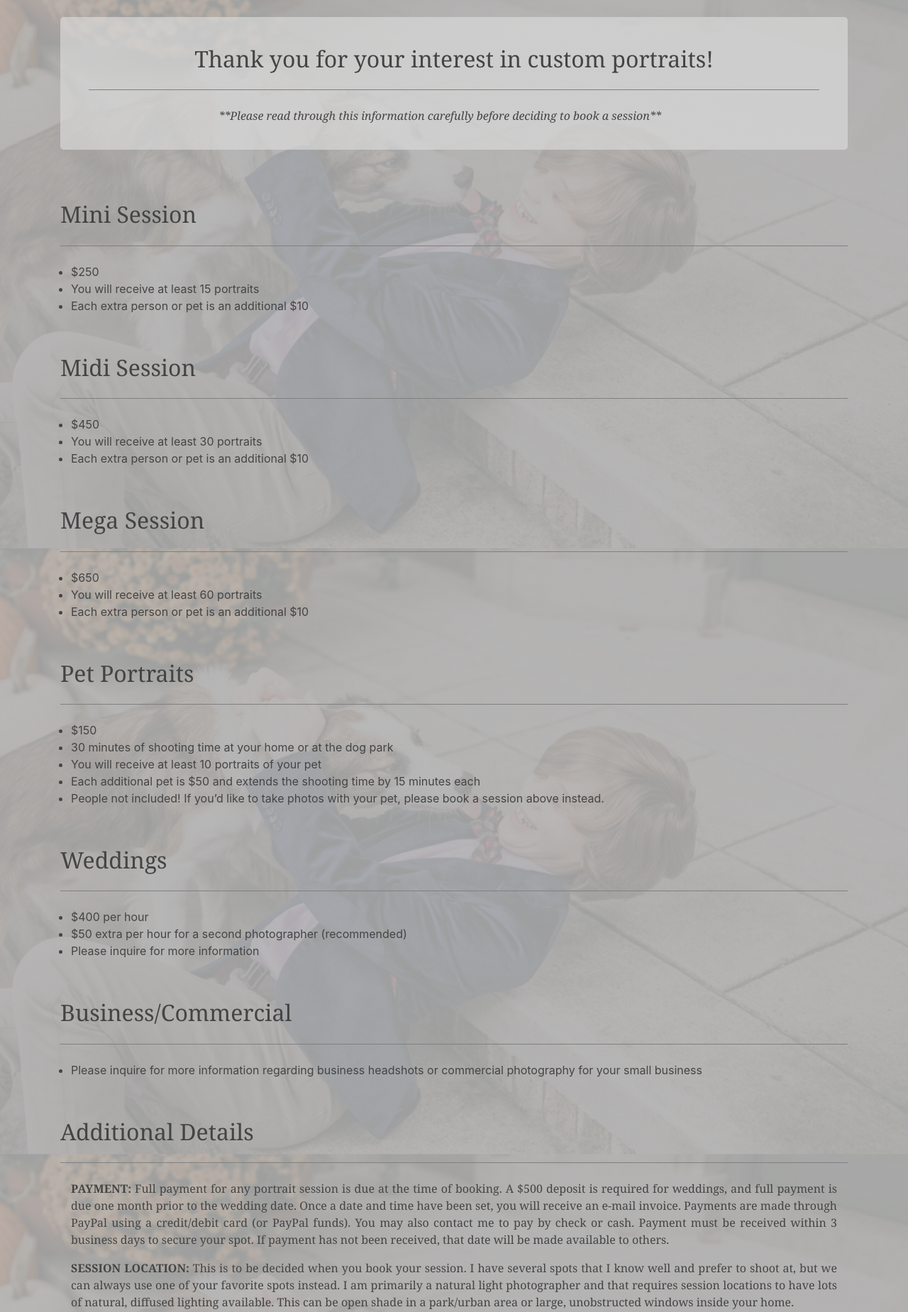
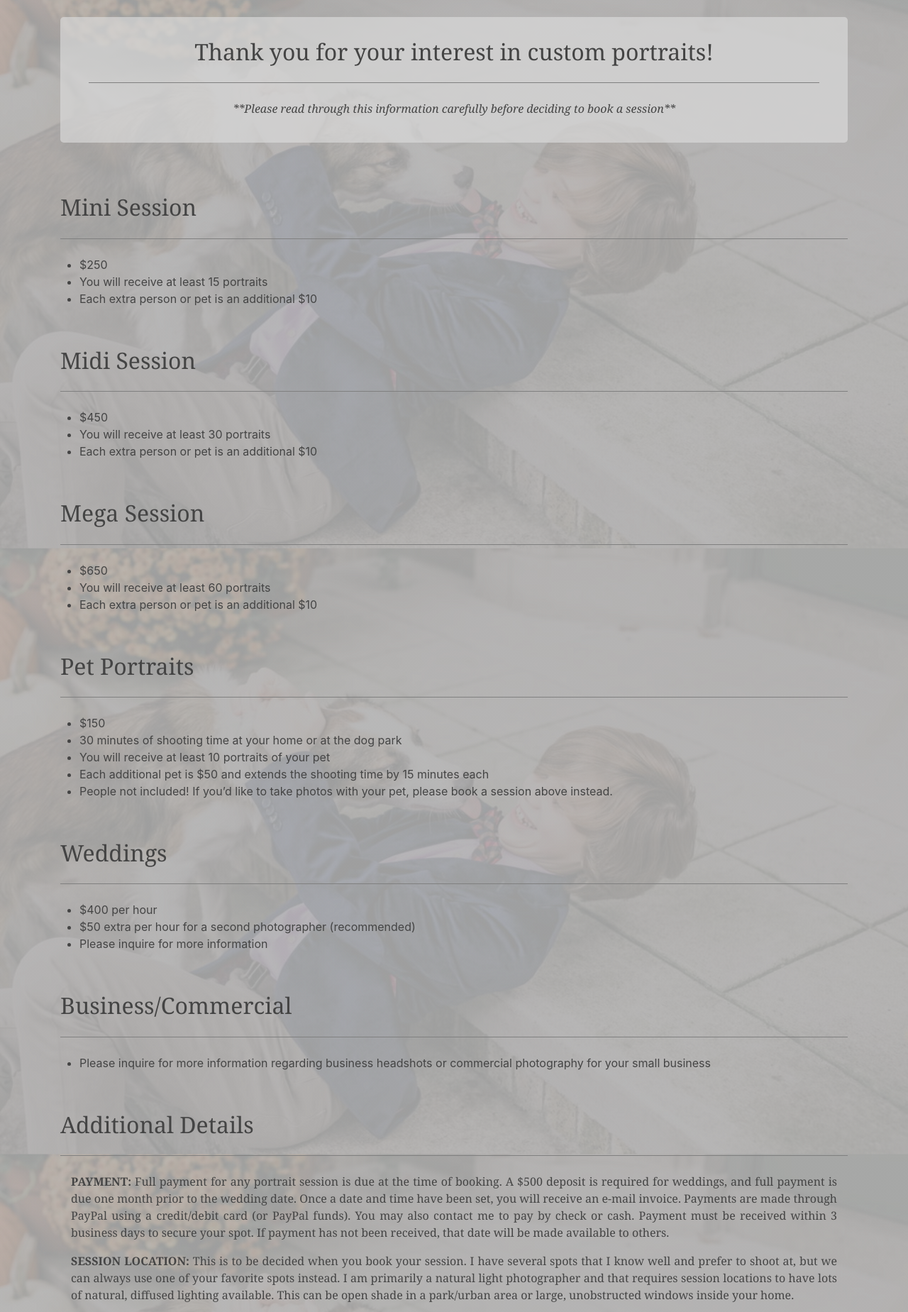
Before and after one commit to byron42/me-photography, a PHP site: page /investment.html in a window 1280 px wide. Shown: the part 81-1930 px from the top of the page at 71% size. Run offline with PHP 8.4, Linux system fonts and the light colour scheme; some libraries are stand-ins or nearby versions.

Commit message:
-@media centering of investment headings -fixed indenting on ul for investment.html -got rid of more inline css

```diff
--- a/css/Content_sub.css
+++ b/css/Content_sub.css
@@ -167,11 +167,15 @@ img {
 }
 
 /*----------------------------------------------------------- Jumbotron (( faq, investment, faq )) */
+div.jumbotron-fluid {
+	padding-top: 40px;
+}
+
 .jumbotron-heading-box {
 	padding-left: 40px;
 	padding-right: 40px;
 	padding-bottom: 20px;
-	padding-top: 10px;
+	padding-top: 30px;
 	background-color: rgba(220, 220, 220, 0.65);
 	font-size: 1em;
 }
@@ -193,11 +197,12 @@ img {
 }
 
 .jumbotron-sub {
-	padding-left: 0px;
-	padding-right: 40px;
+	padding-left: 20px;
+	padding-right: 20px;
 	color: #444444;
 	font-size: 1em;
 	font-style: italic;
+	text-align: center;
 }
 
 .jumbotron-ul {
@@ -206,11 +211,24 @@ img {
 	color: #444444;
 	font-size: 1em;
 }
+
+/* bullet offset */
+ul.text-justify.jumbotron-ul{
+	padding-left: 27px;
+}
+
+.display-5 {
+	color: #444444;
+}
+
 @media only screen and (max-width: 992px) {
 	.display-5 {
 		text-align: center;
 	}
-
+	.center-jt-p {
+		text-align: center !important;
+		padding: 0;
+	}
 }
 /*-------------------------------------------------------------------------------------------------*/
 
--- a/investment.html
+++ b/investment.html
@@ -49,16 +49,16 @@
 	<!-- MAIN CONTENT STARTS HERE -->
 	<main class="container custom-nav-pad content-fade">
 
-		<div class="jumbotron jumbotron-heading-box" style="padding-top: 40px;">
-			<h1 class="display-5 text-center" style="color: #444444;">Thank you for your interest in custom portraits!
+		<div class="jumbotron jumbotron-heading-box">
+			<h1 class="display-5 text-center">Thank you for your interest in custom portraits!
 			</h1>
 			<hr class="my-4" size="7">
 			<p class=" jumbotron-sub text-center">**Please read through this information carefully before deciding to
 				book a session** </p>
 		</div>
 
-		<div class="jumbotron-fluid" style="padding-top: 40px;">
-			<h1 class="display-5" style="color: #444444;">Mini Session</h1>
+		<div class="jumbotron-fluid">
+			<h1 class="display-5">Mini Session</h1>
 			<hr class="my-4" size="7">
 			<ul class="text-justify jumbotron-ul">
 				<li>$250</li>
@@ -67,8 +67,8 @@
 			</ul>
 		</div>
 
-		<div class="jumbotron-fluid" style="padding-top: 40px;">
-			<h1 class="display-5" style="color: #444444;">Midi Session</h1>
+		<div class="jumbotron-fluid">
+			<h1 class="display-5">Midi Session</h1>
 			<hr class="my-4" size="7">
 			<ul class="text-justify jumbotron-ul">
 				<li>$450</li>
@@ -77,8 +77,8 @@
 			</ul>
 		</div>
 
-		<div class="jumbotron-fluid" style="padding-top: 40px;">
-			<h1 class="display-5" style="color: #444444;">Mega Session</h1>
+		<div class="jumbotron-fluid">
+			<h1 class="display-5">Mega Session</h1>
 			<hr class="my-4" size="7">
 			<ul class="text-justify jumbotron-ul">
 				<li>$650</li>
@@ -87,8 +87,8 @@
 			</ul>
 		</div>
 
-		<div class="jumbotron-fluid" style="padding-top: 40px;">
-			<h1 class="display-5" style="color: #444444;">Pet Portraits</h1>
+		<div class="jumbotron-fluid">
+			<h1 class="display-5">Pet Portraits</h1>
 			<hr class="my-4" size="7">
 			<ul class="text-justify jumbotron-ul">
 				<li>$150</li>
@@ -100,8 +100,8 @@
 			</ul>
 		</div>
 
-		<div class="jumbotron-fluid" style="padding-top: 40px;">
-			<h1 class="display-5" style="color: #444444;">Weddings</h1>
+		<div class="jumbotron-fluid">
+			<h1 class="display-5">Weddings</h1>
 			<hr class="my-4" size="7">
 			<ul class="text-justify jumbotron-ul">
 				<li>$400 per hour</li>
@@ -110,8 +110,8 @@
 			</ul>
 		</div>
 
-		<div class="jumbotron-fluid" style="padding-top: 40px;">
-			<h1 class="display-5" style="color: #444444;">Business/Commercial</h1>
+		<div class="jumbotron-fluid">
+			<h1 class="display-5">Business/Commercial</h1>
 			<hr class="my-4" size="7">
 			<ul class="text-justify jumbotron-ul">
 				<li>Please inquire for more information regarding business headshots or commercial photography for your
@@ -119,8 +119,8 @@
 			</ul>
 		</div>
 
-		<div class="jumbotron-fluid" style="padding-top: 40px;">
-			<h1 class="display-5" style="color: #444444">Additional Details</h1>
+		<div class="jumbotron-fluid">
+			<h1 class="display-5">Additional Details</h1>
 			<hr class="my-4" size="7">
 			<p class="text-justify jumbotron-text-pad"><strong>PAYMENT:</strong> Full payment for any portrait session
 				is due at the time of booking. A $500 deposit is required for weddings, and full payment is due one
@@ -159,8 +159,9 @@
 			<br />
 		</div>
 
-		<div class="jumbotron jumbotron-heading-box" style="padding-top: 40px;">
-			<p class="text-justify jumbotron-text-pad"><strong>Each session fee includes:</strong></p>
+		<div class="jumbotron jumbotron-heading-box">
+			<p class="text-justify jumbotron-text-pad center-jt-p"><strong>Each session fee includes:</strong></p>
+			<hr class="my-4" size="7">
 			<ul class="text-justify jumbotron-ul">
 				<li>My time, experience, and talent at the session</li>
 				<li>Pre-session consultation by phone or e-mail</li>
```
Also changed, not shown: faq.html (+7 -7 lines).
